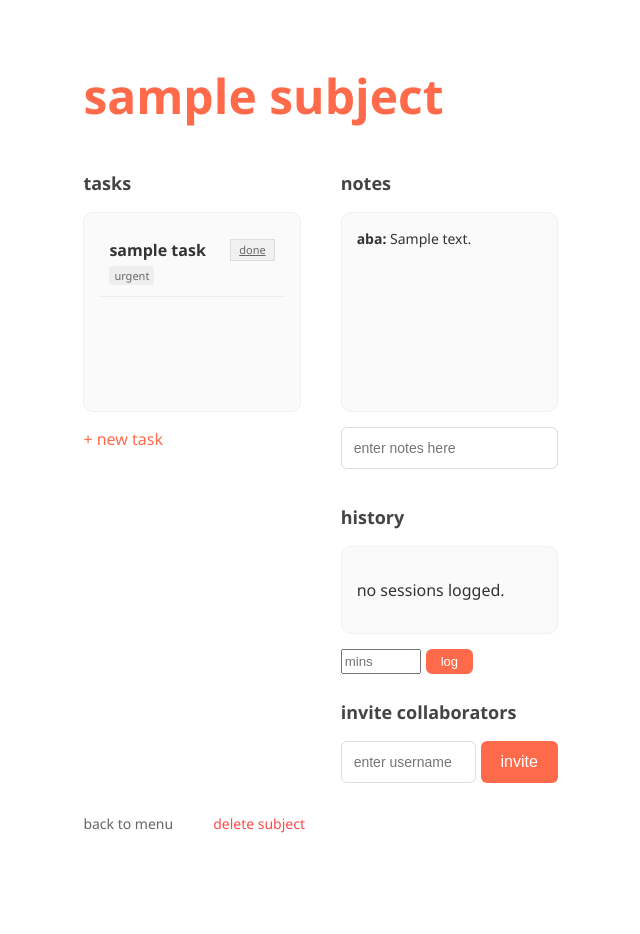
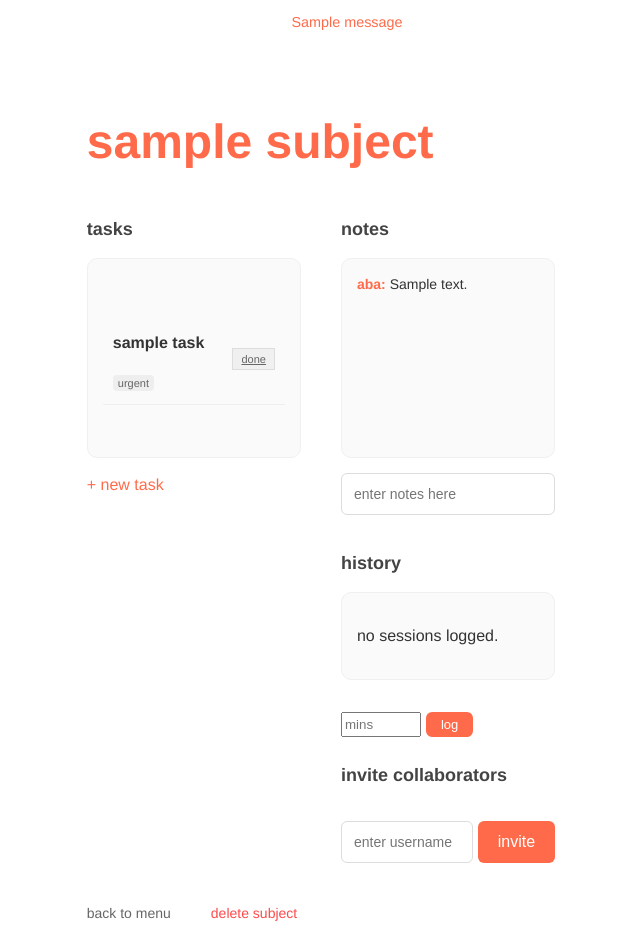
Before and after one commit to NikhilFonseka/studyplanner, a Flask app: page /subject/1 in a window 1280 px wide. Shown: the whole page, without its empty margins (293-933 px from the left). Before the commit the page ends 833 px from the top, so only its background shows below. Run offline with Flask 3, Linux system fonts and the light colour scheme; a user stored in the database is signed in; data comes from the database, SQL or seed files in the repository; both versions use the stored data as it was after the commit; tables that the repository leaves empty hold one stand-in row (values such as "Sample post"); one stand-in notice (Sample message) is shown.

Commit message:
fixed bug for crashing when 2 accounts created with the same name

```diff
--- a/app.py
+++ b/app.py
@@ -1,8 +1,7 @@
 # pylint: disable=R0903
 """
 W Notes+ | Sprint 3
-This is our main app script. We're using a 3NF DB structure
-and forcing NZDT (UTC+13) for all our timestamps.
+used as a all in one study tool that aims to maximise studying efficiency.
 """
 import os
 import sys
@@ -136,15 +135,29 @@ def index():
 @app.route('/signup', methods=['GET', 'POST'])
 def signup():
     if request.method == 'POST':
-        # Grab form data and hash the password before saving
         user = request.form.get('username')
         email_address = request.form.get('email')
         password = request.form.get('password')
+
+
+        existing_user = User.query.filter(
+            (User.username == user) | (User.email == email_address)).first()
+        if existing_user:
+            flash("Username or email already in use. Login instead?")
+            return redirect(url_for('signup'))
+
         hashed_password = generate_password_hash(password)
         new_user = User(username=user, email=email_address, password_hash=hashed_password)
-        db.session.add(new_user)
-        db.session.commit()
-        return redirect(url_for('signin'))
+
+        try:
+            db.session.add(new_user)
+            db.session.commit()
+            return redirect(url_for('signin'))
+        except Exception:
+            db.session.rollback()
+            flash("An error occurred during registration. Please try again.")
+            return redirect(url_for('signup'))
+
     return render_template('signup.html')
 
 @app.route('/signin', methods=['GET', 'POST'])
@@ -152,7 +165,6 @@ def signin():
     if request.method == 'POST':
         login_identifier = request.form.get('username or email')
         pwd = request.form.get('password')
-        # Allow login via either username or email for better UX
         record = User.query.filter(or_(User.username == login_identifier, User.email == login_identifier)).first()
         if record and check_password_hash(record.password_hash, pwd):
             session['user_id'] = record.user_id
@@ -172,7 +184,6 @@ def logout():
 def dashboard():
     user_id = session['user_id']
     user = db.session.get(User, user_id)
-
     owned_subs = Subject.query.filter_by(user_id=user_id).all()
 
     others_memberships = SubjectMember.query.filter(
@@ -180,18 +191,21 @@ def dashboard():
         SubjectMember.status == 'accepted'
     ).all()
     shared_subs = [m.subject for m in others_memberships if m.subject.user_id != user_id]
+
     all_subjects = owned_subs + shared_subs
     pending_invites = SubjectMember.query.filter_by(user_id=user_id, status='pending').all()
-    subject_data = []
+
+    subject_list = []
     for s in all_subjects:
         active_count = Task.query.filter_by(subject_id=s.subject_id).filter(Task.status_id != 2).count()
-        subject_data.append({
-            'info': s,
-            'active_tasks': active_count
+        subject_list.append({
+            'obj': s,
+            'active_count': active_count
         })
+
     return render_template('home.html',
                            username=user.username,
-                           subjects=subject_data,
+                           subjects=subject_list,
                            invites=pending_invites)
 
 @app.route('/add_subject', methods=['GET', 'POST'])
--- a/static/style.css
+++ b/static/style.css
@@ -4,7 +4,7 @@
 
 body {
     background-color: #ffffff;
-    font-family: 'Segoe UI', Tahoma, Geneva, Verdana, sans-serif;
+    font-family: 'Helvetica';
     margin: 0;
     display: flex;
     flex-direction: column;
@@ -67,10 +67,15 @@ body {
     align-items: center;
 }
 
-/* Ensure the task header looks right */
+.flash {
+    color: #ff6b4a;
+    padding: 0.75rem;
+    font-size: 0.9rem;
+    text-align: center;
+}
 .task_header {
     display: flex;
-    gap: 0.5rem; /* rem units for spacing */
+    gap: 0.5rem;
 }
 .input_field {
     width: 100%;
@@ -96,7 +101,6 @@ body {
 .full_width_btn { width: 100%; }
 .btn_small { padding: 0.313rem 0.938rem; font-size: 0.813rem; }
 
-/* --- Subject View Layout --- */
 .view_container {
     display: flex;
     gap: 2.5rem;
@@ -134,7 +138,6 @@ body {
     margin-right: 0.375rem;
     color: #666;
 }
-
 .message_box { margin-bottom: 0.5rem; font-size: 0.875rem; }
 
 .history_text_item {
@@ -149,12 +152,25 @@ body {
     gap: 1.25rem;
     align-items: center;
 }
+
+.invite_section_border {
+    margin-bottom: 1.875rem;
+    border: 0.063rem solid #ff6b4a;
+    padding: 0.938rem;
+    border-radius: 0.625rem;
+}
+.btn_tiny {
+    padding: 0.313rem 0.625rem;
+    font-size: 0.7rem;
+}
+.accent_text {
+    color: #ff6b4a;
+}
 .status_badge {
     font-size: 0.688rem;
     background: #e8f5e9;
     font-weight: 600;
 }
-
 .priority_badge {
     font-size: 0.688rem;
     padding: 0.125rem 0.5rem;
@@ -163,8 +179,15 @@ body {
     color: #ff6b4a;
     border: 0.063rem solid #ffeadb;
 }
-
-
+.flash_message {
+    background-color: #fff5f2;
+    color: #ff6b4a;
+    border: 1px solid #ffeadb;
+    padding: 0.75rem;
+    border-radius: 0.5rem;
+    font-size: 0.9rem;
+    text-align: center;
+}
 .btn_complete {
     background: #f0f0f0;
     border: 0.063rem solid #ddd;
@@ -178,8 +201,16 @@ body {
     text-decoration: line-through;
     color: #aaa;
 }
+.flex_row {
+    margin-top: 2rem;
+    gap: 1.5rem
+}
 
-
+.back_link {
+    display: inline-block;
+    padding: 0.625rem 0;
+    vertical-align: middle;
+}
 .back_link { text-decoration: none; color: #666; font-size: 0.875rem; }
 .delete_link { color: #ff4a4a; text-decoration: none; font-size: 0.875rem; margin-left: 1.25rem; }
 
--- a/templates/base.html
+++ b/templates/base.html
@@ -6,6 +6,13 @@
 </head>
 <body>
     <main>
+        {% with messages = get_flashed_messages() %}
+          {% if messages %}
+            {% for message in messages %}
+                <div class="flash">{{message}}</div>
+            {% endfor %}
+          {% endif %}
+        {% endwith %}
         {% block content %}{% endblock %}
     </main>
 </body>
```
Also changed, not shown: instance/database.db, reset_db.py (renamed from reset db.py).
